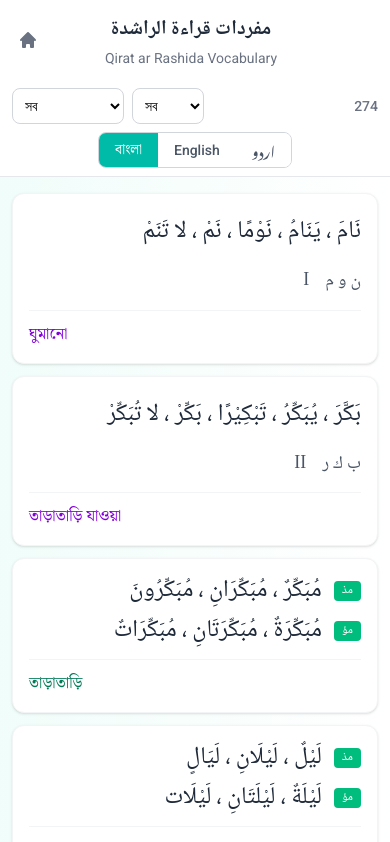
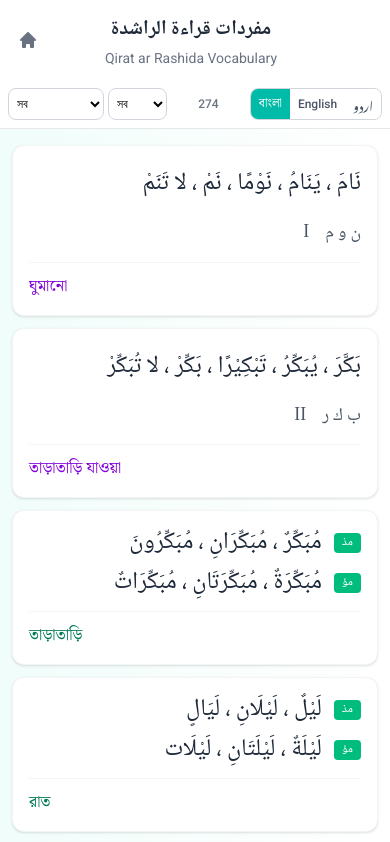
Before and after one commit to conceptgangapps/learningArabic, a React (Vite) app: page /qirat-vocabulary in a window 390 px wide. Shown: the top 842 px of the page. Built offline with nearby package versions, Linux system fonts and the light colour scheme; a web font is replaced by a local one.

Commit message:
fix: Keep single row toolbar on mobile with smaller font
Use smaller font (text-xs), reduced height (h-8), and tighter spacing
on mobile to fit all elements in one row.

Co-Authored-By: Claude Opus 4.5 <noreply@anthropic.com>

```diff
--- a/src/pages/QiratVocabulary.jsx
+++ b/src/pages/QiratVocabulary.jsx
@@ -137,15 +137,14 @@ const QiratVocabulary = () => {
 
         {/* Filters Section */}
         <div className="border-b border-gray-200">
-          <div className="max-w-4xl mx-auto px-3 py-2 space-y-2 sm:space-y-0">
-            {/* Mobile: Two rows, Desktop: Single row */}
-            <div className="flex items-center justify-between gap-2">
+          <div className="max-w-4xl mx-auto px-2 sm:px-3 py-2">
+            <div className="flex items-center justify-between gap-1 sm:gap-2">
               {/* Left: Filters */}
-              <div className="flex items-center gap-2">
+              <div className="flex items-center gap-1 sm:gap-2">
                 <select
                   value={selectedChapter}
                   onChange={(e) => setSelectedChapter(e.target.value)}
-                  className="h-9 w-28 sm:w-40 px-2 border border-gray-300 rounded-lg text-sm bg-white focus:outline-none focus:ring-2 focus:ring-teal-500 focus:border-transparent"
+                  className="h-8 sm:h-9 w-24 sm:w-40 px-1 sm:px-2 border border-gray-300 rounded-lg text-xs sm:text-sm bg-white focus:outline-none focus:ring-2 focus:ring-teal-500 focus:border-transparent"
                 >
                   <option value="all">{uiLabels.filters.all[language]}</option>
                   {chapters.map(({ book, chapter }) => (
@@ -158,7 +157,7 @@ const QiratVocabulary = () => {
                 <select
                   value={selectedType}
                   onChange={(e) => setSelectedType(e.target.value)}
-                  className="h-9 px-2 border border-gray-300 rounded-lg text-sm bg-white focus:outline-none focus:ring-2 focus:ring-teal-500 focus:border-transparent"
+                  className="h-8 sm:h-9 px-1 sm:px-2 border border-gray-300 rounded-lg text-xs sm:text-sm bg-white focus:outline-none focus:ring-2 focus:ring-teal-500 focus:border-transparent"
                 >
                   <option value="all">{uiLabels.filters.all[language]}</option>
                   <option value="word">{uiLabels.types.word[language]}</option>
@@ -167,39 +166,16 @@ const QiratVocabulary = () => {
                 </select>
               </div>
 
-              {/* Center: Word Count (hidden on mobile, shown on desktop) */}
-              <span className="hidden sm:block text-sm text-gray-500 font-medium">{filteredData.length}</span>
+              {/* Center: Word Count */}
+              <span className="text-xs sm:text-sm text-gray-500 font-medium">{filteredData.length}</span>
 
-              {/* Right: Language Selector (hidden on mobile) */}
-              <div className="hidden sm:flex rounded-lg overflow-hidden border border-gray-300 h-9">
+              {/* Right: Language Selector */}
+              <div className="flex rounded-lg overflow-hidden border border-gray-300 h-8 sm:h-9">
                 {Object.entries(uiLabels.languages).map(([code, name]) => (
                   <button
                     key={code}
                     onClick={() => setLanguage(code)}
-                    className={`px-3 text-sm font-medium transition-colors ${
-                      language === code
-                        ? 'bg-teal-500 text-white'
-                        : 'bg-white text-gray-600 hover:bg-gray-50'
-                    }`}
-                    style={code !== 'en' ? { fontFamily: getLanguageFont(code) } : {}}
-                  >
-                    {name}
-                  </button>
-                ))}
-              </div>
-
-              {/* Mobile only: Word Count */}
-              <span className="sm:hidden text-sm text-gray-500 font-medium">{filteredData.length}</span>
-            </div>
-
-            {/* Mobile only: Language Selector Row */}
-            <div className="flex sm:hidden justify-center">
-              <div className="flex rounded-lg overflow-hidden border border-gray-300 h-9">
-                {Object.entries(uiLabels.languages).map(([code, name]) => (
-                  <button
-                    key={code}
-                    onClick={() => setLanguage(code)}
-                    className={`px-4 text-sm font-medium transition-colors ${
+                    className={`px-2 sm:px-3 text-xs sm:text-sm font-medium transition-colors ${
                       language === code
                         ? 'bg-teal-500 text-white'
                         : 'bg-white text-gray-600 hover:bg-gray-50'
```
